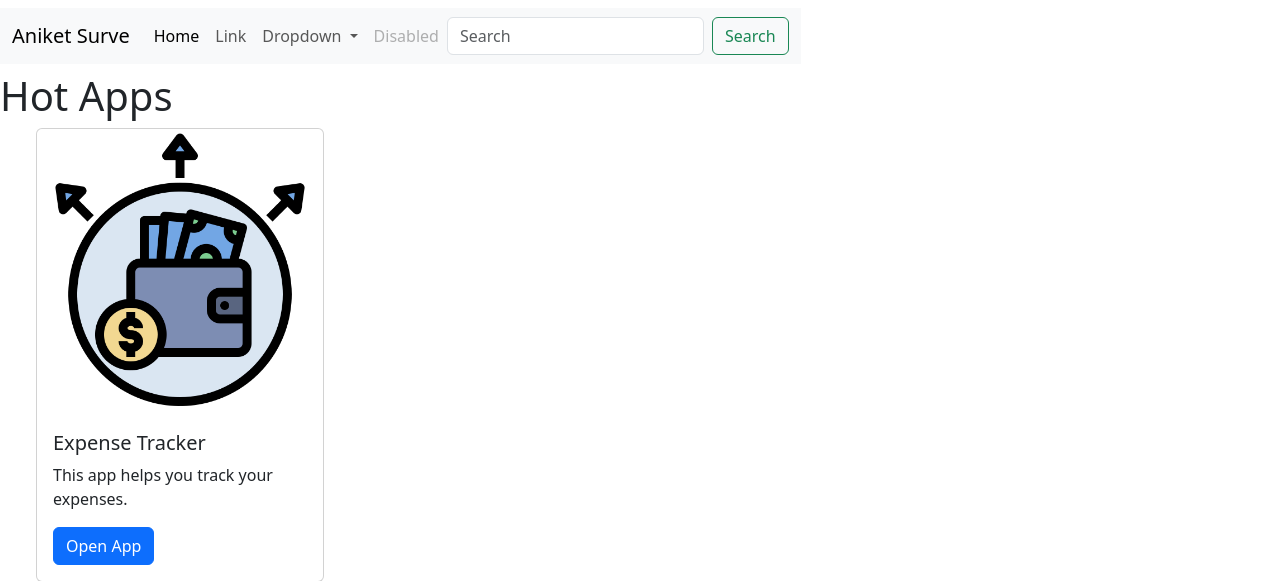
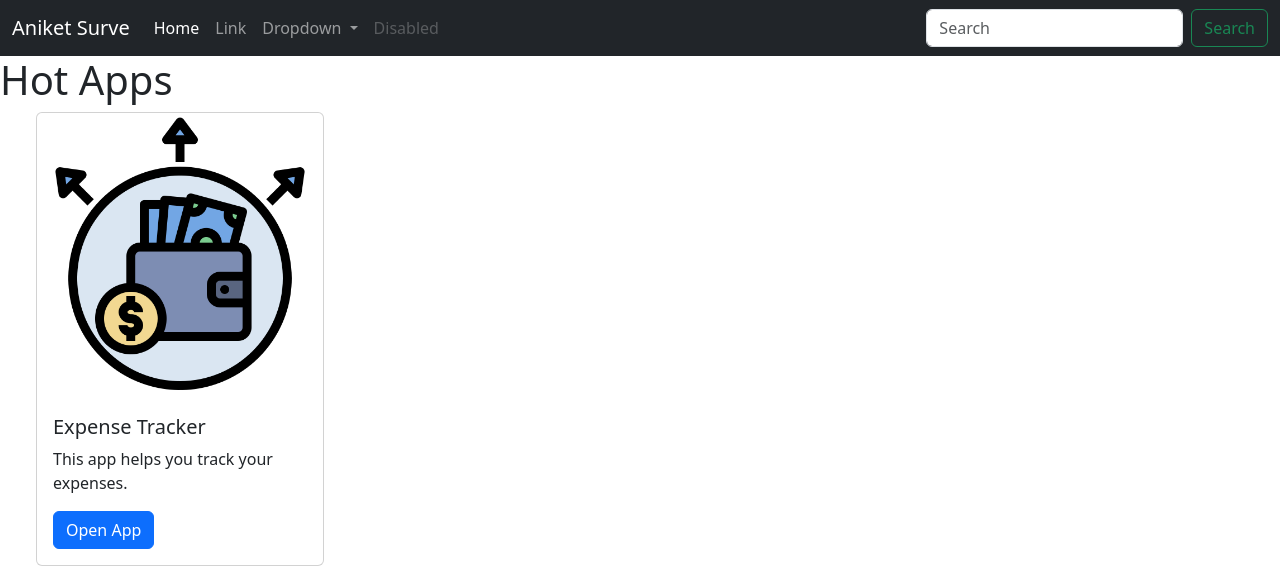
Before and after one commit to anSurve/ExpenseTrackerWeb, a Flask app: page / in a window 1280 px wide. Shown: the top 581 px of the page. Run offline with Flask 3, Linux system fonts and the light colour scheme.

Commit message:
Modified HTMLs

```diff
--- a/templates/index.html
+++ b/templates/index.html
@@ -1,9 +1,9 @@
 {% extends 'base.html' %}
 
 {% block content %}
-    <div class="navbar">
+    <nav class="navbar navbar-expand-lg navbar-expand-sm navbar-dark bg-dark">
         {% include 'navbar.html' %}
-    </div>
+    </nav>
     <h1>Hot Apps</h1>
     <div class="row mx-md-n5">
     <div class="col px-md-5">
--- a/templates/navbar.html
+++ b/templates/navbar.html
@@ -1,5 +1,5 @@
 {% block navbar %}
-<nav class="navbar navbar-expand-lg bg-body-tertiary">
+<!--nav class="navbar navbar-expand-lg navbar-expand-sm bg-body-tertiary"-->
   <div class="container-fluid">
     <a class="navbar-brand" href="#">Aniket Surve</a>
     <button class="navbar-toggler" type="button" data-bs-toggle="collapse" data-bs-target="#navbarSupportedContent" aria-controls="navbarSupportedContent" aria-expanded="false" aria-label="Toggle navigation">
@@ -34,5 +34,5 @@
       </form>
     </div>
   </div>
-</nav>
+<!--/nav-->
 {% endblock %}
```
